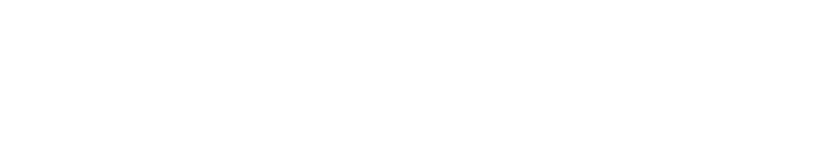
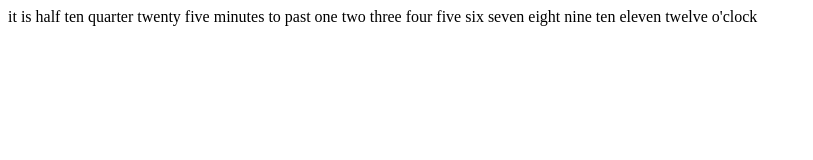
Before and after one commit to tanmancan/wordclock, a plain HTML site: page index.htm in a window 1280 px wide. Shown: the whole page, without its empty margins (0-813 px from the left). Drawn offline with nearby package versions, Linux system fonts and the light colour scheme.

Commit message:
Added clock words

```diff
--- a/index.htm
+++ b/index.htm
@@ -7,7 +7,7 @@
 </head>
 <body>
 
-
+it is half ten quarter twenty five minutes to past one two three four five six seven eight nine ten eleven twelve o'clock
 
 <script src="//ajax.googleapis.com/ajax/libs/jquery/1.11.1/jquery.min.js"></script>
 <script src="/js/app.js"></script>
```
